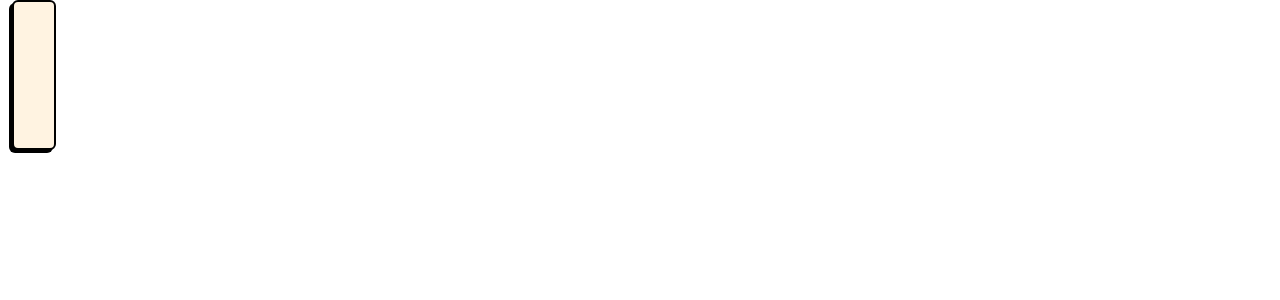
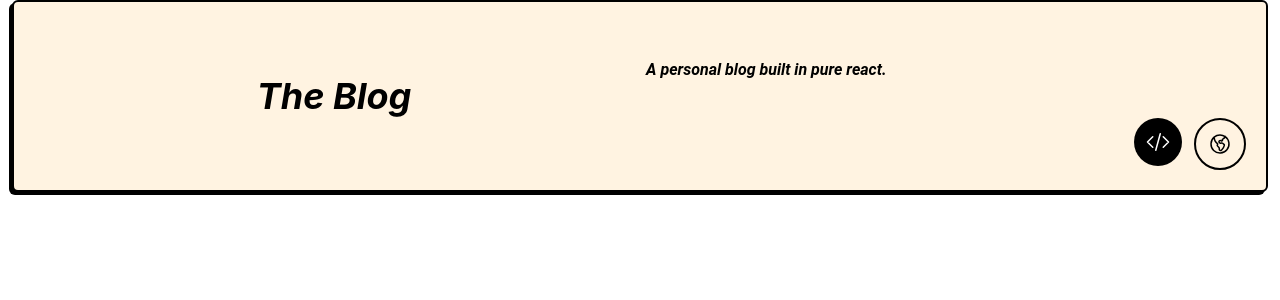
Before and after one commit to programmergeek/landing-page, a Next.js app in the folder landing-page/: page / in a window 1280 px wide. Shown: the top 300 px of the page. Built offline with nearby package versions, Linux system fonts and the light colour scheme.

Commit message:
create project card component

```diff
--- a/landing-page/components/Cards.tsx
+++ b/landing-page/components/Cards.tsx
@@ -1,9 +1,55 @@
 import React from 'react'
+import { IconButton, PrimaryButton, SecondaryButton } from './Buttons'
 
 type Props = {
     children?: React.ReactNode
 }
 
+type ProjectCardProps = {
+    projectName: string,
+    description: string,
+    repoLink: string,
+    demoLink: string
+}
+
 export const Card: React.FC<Props> = ({...props}) => {
-    return <div className='min-h-[150px] w-fit p-5 bg-card-paper rounded-md border-2 border-black shadow-hardShadowLeft mx-3'>{props.children}</div>
+    return <div className='min-h-[150px] p-5 bg-card-paper rounded-md border-2 border-black shadow-hardShadowLeft mx-3'>{props.children}</div>
 }
+
+export const ProjectCard: React.FC<ProjectCardProps> = ({...props}) => {
+    return (
+        <div>
+            <Card>
+                <div className='flex flex-col gap-3 md:grid md:grid-cols-2'>
+                    <span className='font-robot font-bold italic text-4xl flex md:justify-center my-auto'>{props.projectName}</span>
+                <div className='flex flex-col mt-3 md:mt-0 md:justify-end gap-9'>
+                    <p className='text-left font-roboto font-bold italic mt-9'>{props.description}</p>
+                    <div className='flex gap-3 justify-end'>
+
+                    <IconButton
+                        style='solid'
+                        blank
+                        icon={
+                            <svg xmlns="http://www.w3.org/2000/svg" fill="none" viewBox="0 0 24 24" strokeWidth={1.5} stroke="white" className="w-6 h-6">
+                                <path strokeLinecap="round" strokeLinejoin="round" d="M17.25 6.75L22.5 12l-5.25 5.25m-10.5 0L1.5 12l5.25-5.25m7.5-3l-4.5 16.5" />
+                            </svg>
+                        }
+                        href={props.repoLink}
+                        />
+                    <IconButton
+                        style='outline'
+                        blank
+                        icon={
+                            <svg xmlns="http://www.w3.org/2000/svg" fill="none" viewBox="0 0 24 24" strokeWidth={1.5} stroke="currentColor" className="w-6 h-6">
+                                <path strokeLinecap="round" strokeLinejoin="round" d="M6.115 5.19l.319 1.913A6 6 0 008.11 10.36L9.75 12l-.387.775c-.217.433-.132.956.21 1.298l1.348 1.348c.21.21.329.497.329.795v1.089c0 .426.24.815.622 1.006l.153.076c.433.217.956.132 1.298-.21l.723-.723a8.7 8.7 0 002.288-4.042 1.087 1.087 0 00-.358-1.099l-1.33-1.108c-.251-.21-.582-.299-.905-.245l-1.17.195a1.125 1.125 0 01-.98-.314l-.295-.295a1.125 1.125 0 010-1.591l.13-.132a1.125 1.125 0 011.3-.21l.603.302a.809.809 0 001.086-1.086L14.25 7.5l1.256-.837a4.5 4.5 0 001.528-1.732l.146-.292M6.115 5.19A9 9 0 1017.18 4.64M6.115 5.19A8.965 8.965 0 0112 3c1.929 0 3.716.607 5.18 1.64" />
+                            </svg>
+                      }
+                      href={props.demoLink}
+                      />
+                      </div>
+                    </div>
+                </div>
+            </Card>
+        </div>
+        )
+}
--- a/landing-page/pages/index.tsx
+++ b/landing-page/pages/index.tsx
@@ -1,13 +1,18 @@
 import type { NextPage } from 'next'
 import Head from 'next/head'
 import Image from 'next/image'
-import { Card } from '../components'
+import { Card, ProjectCard } from '../components'
 import styles from '../styles/Home.module.css'
 
 const Home: NextPage = () => {
   return (
     <div className={styles.container}>
-      <Card></Card>
+      <ProjectCard
+      projectName='The Blog'
+      description='A personal blog built in pure react.'
+      repoLink='https://github.com/programmergeek/the-blog'
+      demoLink='https://blog.willjoseph.xyz'
+      />
     </div>
   )
 }
```
